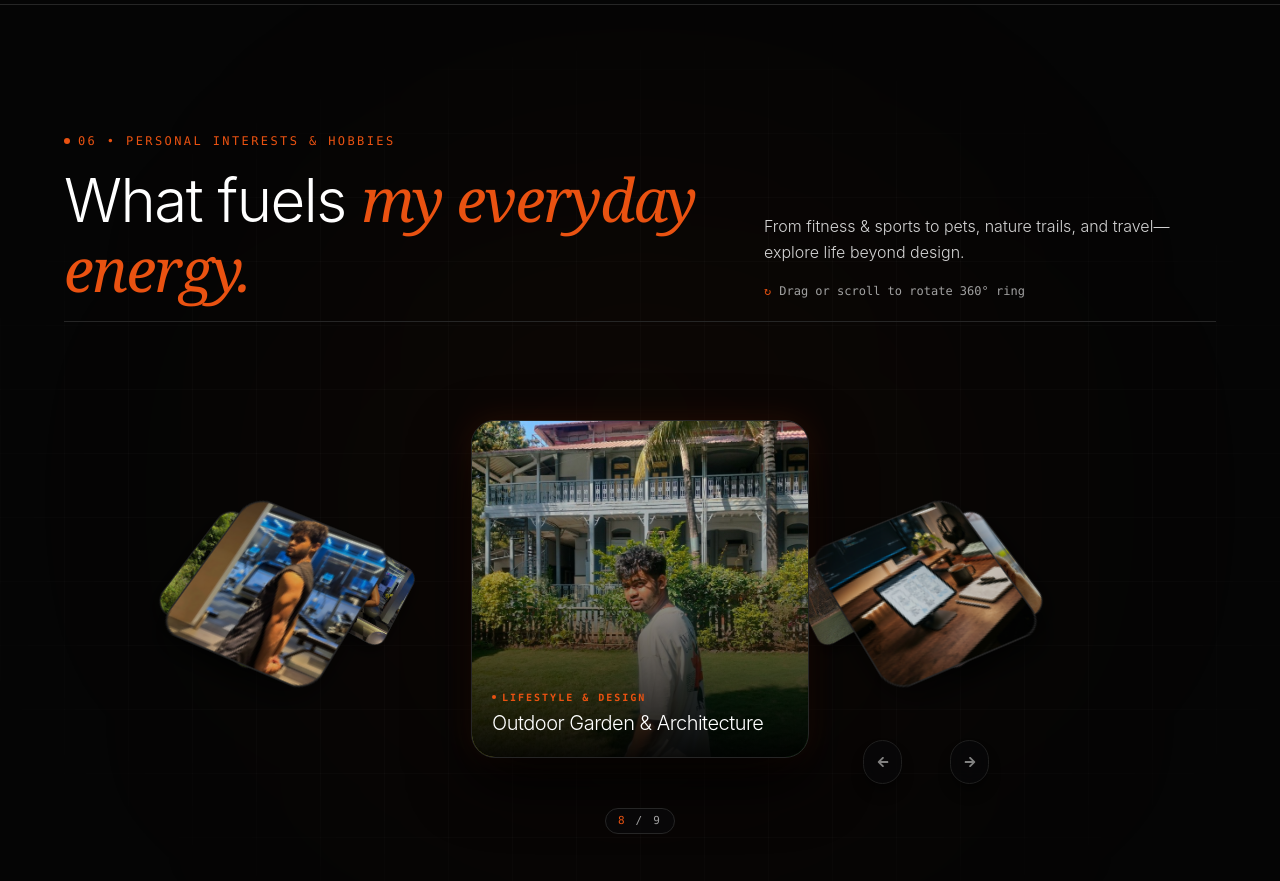
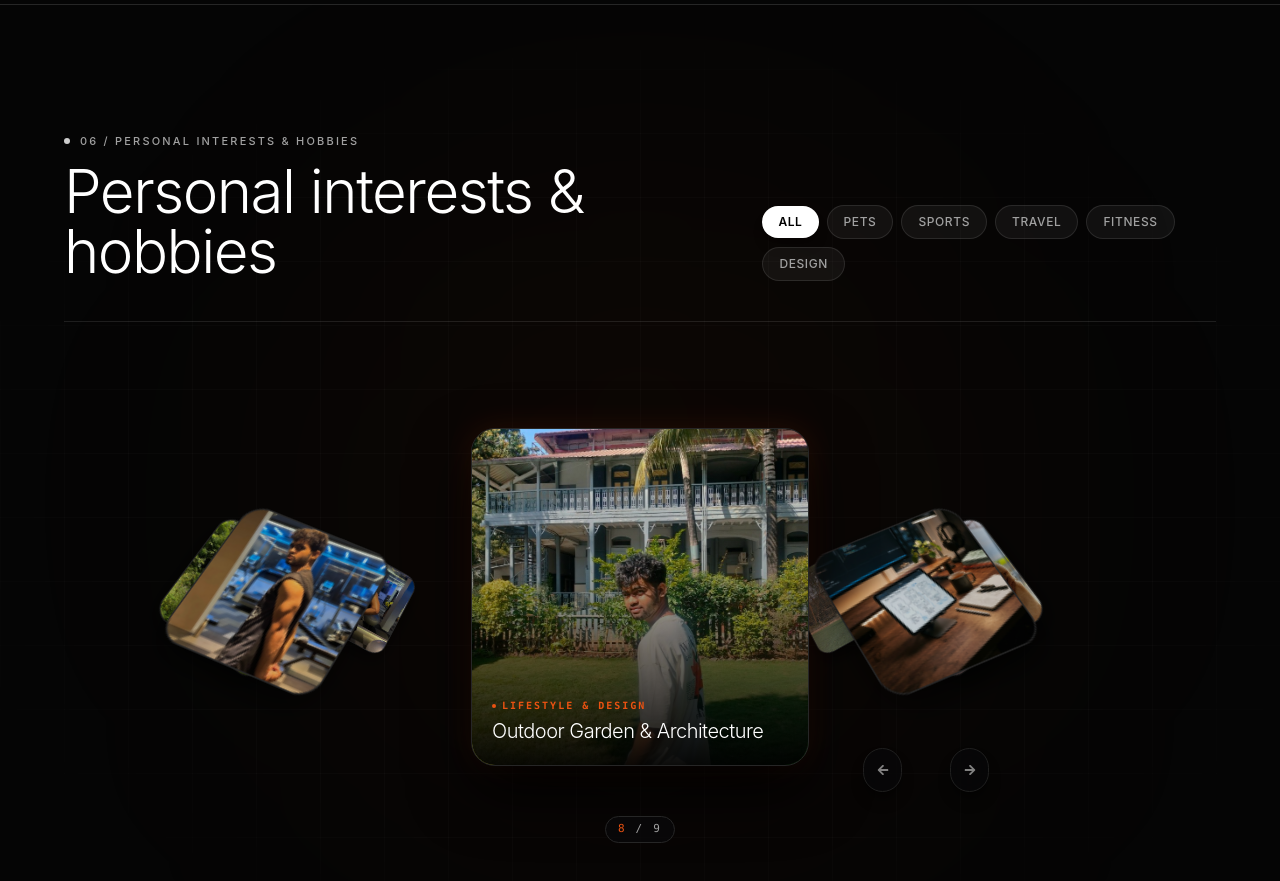
Before and after one commit to araspureh-glitch/humanshu-portfolio, a React (Vite) app: page /about in a window 1280 px wide. Shown: the part 6200-7081 px from the top of the page. Built offline with nearby package versions, Linux system fonts and the light colour scheme.

Commit message:
style: match hobbies section header layout and filter tabs with skills section

```diff
--- a/src/components/FloatingHobbiesCloud.jsx
+++ b/src/components/FloatingHobbiesCloud.jsx
@@ -1,7 +1,12 @@
+import { useState } from 'react'
 import { motion } from 'framer-motion'
 import { Carousel360 } from './ui/image-fan-carousel'
 
 export default function FloatingHobbiesCloud() {
+  const [activeTab, setActiveTab] = useState('ALL')
+
+  const tabs = ['ALL', 'PETS', 'SPORTS', 'TRAVEL', 'FITNESS', 'DESIGN']
+
   return (
     <section
       id="hobbies"
@@ -15,42 +20,45 @@ export default function FloatingHobbiesCloud() {
         <div className="absolute inset-0 bg-[linear-gradient(to_right,#ffffff05_1px,transparent_1px),linear-gradient(to_bottom,#ffffff05_1px,transparent_1px)] bg-[size:4rem_4rem] [mask-image:radial-gradient(ellipse_60%_50%_at_50%_50%,#000_70%,transparent_100%)]" />
       </div>
 
-      <div className="max-w-6xl mx-auto w-full relative z-10 space-y-10 flex flex-col items-center">
-        {/* Editorial Split Header Layout */}
+      <div className="max-w-6xl mx-auto w-full relative z-10 space-y-12 flex flex-col items-center">
+        {/* Section Header Replicated From Skills & Tools */}
         <motion.div
           initial={{ opacity: 0, y: 20 }}
           whileInView={{ opacity: 1, y: 0 }}
           viewport={{ once: true }}
-          transition={{ duration: 0.7, ease: [0.16, 1, 0.3, 1] }}
-          className="w-full grid grid-cols-1 md:grid-cols-12 gap-6 md:gap-12 items-end pb-4 border-b border-[#262626]"
+          transition={{ duration: 0.6 }}
+          className="w-full flex flex-col sm:flex-row sm:items-end justify-between pb-10 border-b border-white/10 gap-6"
         >
-          {/* Left Column: Category Badge & Main Heading */}
-          <div className="md:col-span-7 space-y-4">
-            <div className="flex items-center gap-2 font-mono text-xs text-[#EA5211] uppercase tracking-[0.2em] font-medium">
-              <span className="w-1.5 h-1.5 rounded-full bg-[#EA5211]" />
-              <span>06 • PERSONAL INTERESTS & HOBBIES</span>
+          <div>
+            <div className="flex items-center gap-2.5 font-sans text-[11px] font-medium text-neutral-400 uppercase tracking-[0.2em]">
+              <span className="w-1.5 h-1.5 rounded-full bg-white/80"></span>
+              <span>06 / PERSONAL INTERESTS & HOBBIES</span>
             </div>
-
-            <h2 className="text-3xl sm:text-5xl lg:text-6xl font-light text-white tracking-tight leading-[1.15] font-sans">
-              What fuels <span className="font-serif italic text-[#EA5211] font-normal">my everyday energy.</span>
+            <h2 className="text-4xl sm:text-6xl font-light text-white tracking-tight mt-3 font-sans">
+              Personal interests & hobbies
             </h2>
           </div>
 
-          {/* Right Column: Description & Hint */}
-          <div className="md:col-span-5 space-y-3 md:pb-1">
-            <p className="text-sm sm:text-base text-neutral-300 font-light leading-relaxed">
-              From fitness & sports to pets, nature trails, and travel—explore life beyond design.
-            </p>
-
-            <div className="inline-flex items-center gap-2 text-xs font-mono text-neutral-400">
-              <span className="text-[#EA5211]">↻</span>
-              <span>Drag or scroll to rotate 360° ring</span>
-            </div>
+          {/* Interactive Filter Tabs */}
+          <div className="flex flex-wrap items-center gap-2 font-sans text-xs font-medium">
+            {tabs.map((tab) => (
+              <button
+                key={tab}
+                onClick={() => setActiveTab(tab)}
+                className={`px-4 py-2 rounded-full transition-all cursor-pointer uppercase tracking-wider ${
+                  activeTab === tab
+                    ? 'bg-white text-black font-semibold shadow-lg'
+                    : 'bg-white/5 border border-white/10 text-neutral-400 hover:text-white hover:border-white/30'
+                }`}
+              >
+                {tab}
+              </button>
+            ))}
           </div>
         </motion.div>
 
         {/* 3D 360 Fan Carousel Component */}
-        <Carousel360 />
+        <Carousel360 activeTab={activeTab} />
       </div>
     </section>
   )
--- a/src/components/ui/image-fan-carousel.jsx
+++ b/src/components/ui/image-fan-carousel.jsx
@@ -5,15 +5,15 @@ import React, { useCallback, useEffect, useRef, useState } from "react";
 import { FaArrowLeft, FaArrowRight } from "react-icons/fa";
 
 export const hobbyImages = [
-  { src: "/hobbies/puppy.jpg", title: "Golden Retriever Companion", tag: "PETS & COMPANIONSHIP" },
-  { src: "/hobbies/football.jpg", title: "Football / Turf Match", tag: "SPORTS & AGILITY" },
-  { src: "/hobbies/cricket.jpg", title: "Cricket Batting Practice", tag: "ATHLETIC FOCUS" },
-  { src: "/hobbies/travel.jpg", title: "Varanasi Ghats & Travel", tag: "HERITAGE & DISCOVERY" },
-  { src: "/hobbies/physique.jpg", title: "Gym & Physique Conditioning", tag: "DEDICATION & STRENGTH" },
-  { src: "/hobbies/nature.jpg", title: "Forest Trail & Hiking", tag: "NATURE & MINDFULNESS" },
-  { src: "/hobbies/fitness.jpg", title: "Fitness & Arms Workout", tag: "DISCIPLINE" },
-  { src: "/hobbies/lifestyle.jpg", title: "Outdoor Garden & Architecture", tag: "LIFESTYLE & DESIGN" },
-  { src: "/hobbies/design.png", title: "UI/UX Interface Design", tag: "DIGITAL CRAFT" },
+  { src: "/hobbies/puppy.jpg", title: "Golden Retriever Companion", category: "PETS", tag: "PETS & COMPANIONSHIP" },
+  { src: "/hobbies/football.jpg", title: "Football / Turf Match", category: "SPORTS", tag: "SPORTS & AGILITY" },
+  { src: "/hobbies/cricket.jpg", title: "Cricket Batting Practice", category: "SPORTS", tag: "ATHLETIC FOCUS" },
+  { src: "/hobbies/travel.jpg", title: "Varanasi Ghats & Travel", category: "TRAVEL", tag: "HERITAGE & DISCOVERY" },
+  { src: "/hobbies/physique.jpg", title: "Gym & Physique Conditioning", category: "FITNESS", tag: "DEDICATION & STRENGTH" },
+  { src: "/hobbies/nature.jpg", title: "Forest Trail & Hiking", category: "TRAVEL", tag: "NATURE & MINDFULNESS" },
+  { src: "/hobbies/fitness.jpg", title: "Fitness & Arms Workout", category: "FITNESS", tag: "DISCIPLINE" },
+  { src: "/hobbies/lifestyle.jpg", title: "Outdoor Garden & Architecture", category: "DESIGN", tag: "LIFESTYLE & DESIGN" },
+  { src: "/hobbies/design.png", title: "UI/UX Interface Design", category: "DESIGN", tag: "DIGITAL CRAFT" },
 ];
 
 const AUTOPLAY_INTERVAL_MS = 2800;
@@ -48,7 +48,7 @@ const ImageLoader = () => (
   </div>
 );
 
-export const Carousel360 = () => {
+export const Carousel360 = ({ activeTab = "ALL" }) => {
   const containerRef = useRef(null);
   const [rotation, setRotation] = useState(0);
   const [radius, setRadius] = useState(240);
@@ -61,6 +61,15 @@ export const Carousel360 = () => {
 
   const numImages = hobbyImages.length;
   const angleStep = 360 / numImages;
+
+  // Handle activeTab filtering rotation
+  useEffect(() => {
+    if (!activeTab || activeTab === "ALL") return;
+    const targetIdx = hobbyImages.findIndex((item) => item.category === activeTab);
+    if (targetIdx !== -1) {
+      setRotation(-angleStep * targetIdx);
+    }
+  }, [activeTab, angleStep]);
 
   const steps = Math.round(rotation / angleStep);
   const centerIndex = ((-steps % numImages) + numImages) % numImages;
@@ -175,9 +184,8 @@ export const Carousel360 = () => {
                     src={item.src}
                     alt={item.title}
                     onLoad={() => markThumbLoaded(index)}
-                    className={`object-cover ${THUMB_SIZE_CLASSES} transition-all duration-300 ${
-                      loadedThumbs[index] ? "opacity-85 hover:opacity-100 hover:scale-105" : "opacity-0"
-                    }`}
+                    className={`object-cover ${THUMB_SIZE_CLASSES} transition-all duration-300 ${loadedThumbs[index] ? "opacity-85 hover:opacity-100 hover:scale-105" : "opacity-0"
+                      }`}
                   />
                 </motion.div>
               </motion.div>
@@ -205,9 +213,8 @@ export const Carousel360 = () => {
                 alt={activeItem.title}
                 loading="lazy"
                 onLoad={() => setCenterLoaded(true)}
-                className={`object-cover ${CENTER_SIZE_CLASSES} transition-opacity duration-300 ${
-                  centerLoaded ? "opacity-100" : "opacity-0"
-                }`}
+                className={`object-cover ${CENTER_SIZE_CLASSES} transition-opacity duration-300 ${centerLoaded ? "opacity-100" : "opacity-0"
+                  }`}
               />
 
               {/* Bottom Vignette & Title Overlay */}
```
